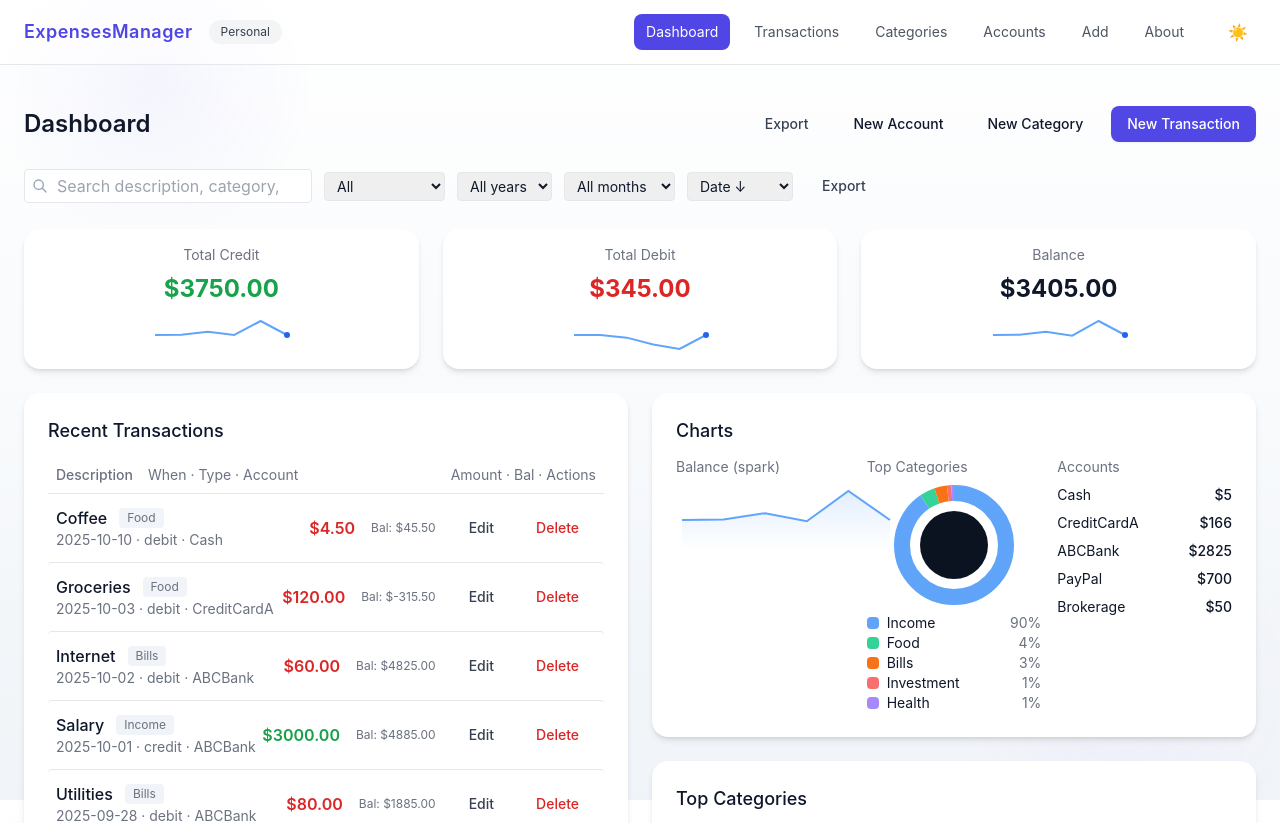
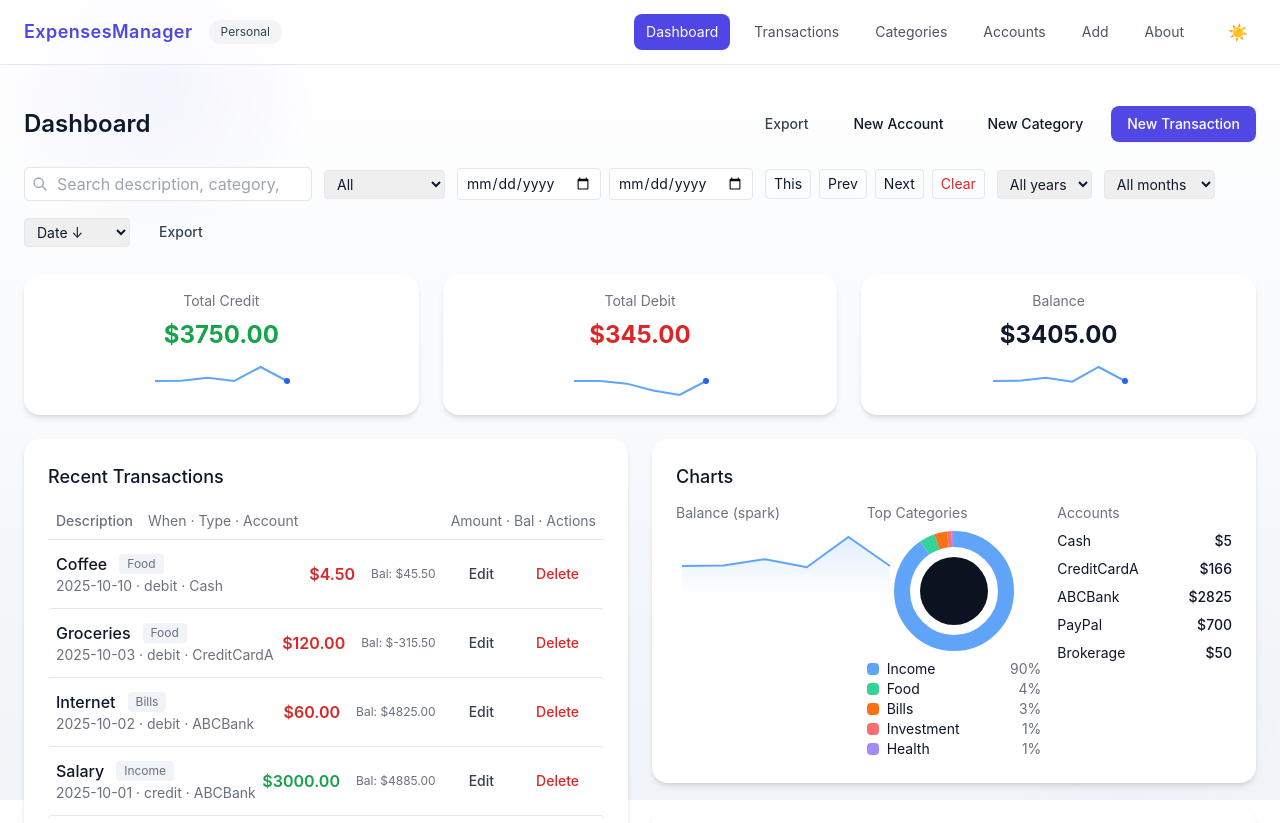
Before and after one commit to EddyWangWork/react_expensesManager, a React (Vite) app: page / in a window 1280 px wide. Shown: the top 823 px of the page. Built offline with nearby package versions, Linux system fonts and the light colour scheme.

Commit message:
dashboard filter

```diff
--- a/src/pages/Dashboard.jsx
+++ b/src/pages/Dashboard.jsx
@@ -11,6 +11,8 @@ export default function Dashboard() {
     const [query, setQuery] = useState('')
     const [typeFilter, setTypeFilter] = useState('all')
     const [selectedYear, setSelectedYear] = useState('all')
+    const [startDate, setStartDate] = useState('')
+    const [endDate, setEndDate] = useState('')
     const [selectedMonth, setSelectedMonth] = useState('all')
     const [sortBy, setSortBy] = useState('date_desc')
     const [pageSize] = useState(8)
@@ -70,6 +72,64 @@ export default function Dashboard() {
         return { credit, debit, balance, totalsByCategory, totalsByAccount, monthlySummary }
     }
 
+    // formatter & presets for dashboard date controls (local yyyy-mm-dd)
+    const fmt = d => {
+        const yyyy = d.getFullYear()
+        const mm = String(d.getMonth() + 1).padStart(2, '0')
+        const dd = String(d.getDate()).padStart(2, '0')
+        return `${yyyy}-${mm}-${dd}`
+    }
+
+    const pretty = d => {
+        try { return d.toLocaleDateString(undefined, { month: 'short', day: 'numeric', year: 'numeric' }) }
+        catch (e) { return fmt(d) }
+    }
+
+    const computePresetRange = (preset) => {
+        if (!preset) return null
+        let base
+        try {
+            if (startDate) base = new Date(startDate)
+            else if (endDate) base = new Date(endDate)
+            else base = new Date()
+            if (isNaN(base.getTime())) base = new Date()
+        } catch (e) {
+            base = new Date()
+        }
+        const now = new Date()
+        const nowY = now.getFullYear()
+        const nowM = now.getMonth()
+        const y = base.getFullYear()
+        const m = base.getMonth()
+        let s, e
+        if (preset === 'this') {
+            s = new Date(nowY, nowM, 1)
+            e = new Date(nowY, nowM + 1, 0)
+        } else if (preset === 'prev') {
+            s = new Date(y, m - 1, 1)
+            e = new Date(y, m, 0)
+        } else if (preset === 'next') {
+            s = new Date(y, m + 1, 1)
+            e = new Date(y, m + 2, 0)
+        } else if (preset === 'clear') return null
+        return { s, e }
+    }
+
+    const applyPreset = (preset) => {
+        if (!preset) return
+        if (preset === 'clear') { setStartDate(''); setEndDate(''); return }
+        const r = computePresetRange(preset)
+        if (!r) return
+        setStartDate(fmt(r.s))
+        setEndDate(fmt(r.e))
+    }
+
+    const isPresetActive = (preset) => {
+        const r = computePresetRange(preset)
+        if (!r) return false
+        return startDate === fmt(r.s) && endDate === fmt(r.e)
+    }
+
     const sparkline = (values = []) => {
         const w = 140, h = 36, pad = 4
         if (!values || values.length === 0) return null
@@ -113,6 +173,17 @@ export default function Dashboard() {
         const res = all.filter(t => {
             // type filter
             if (typeFilter !== 'all' && t.type !== typeFilter) return false
+            // date filters
+            if (startDate) {
+                try {
+                    if (new Date(t.date) < new Date(startDate)) return false
+                } catch (e) { }
+            }
+            if (endDate) {
+                try {
+                    if (new Date(t.date) > new Date(endDate)) return false
+                } catch (e) { }
+            }
             // year/month filter
             if (selectedYear !== 'all' || selectedMonth !== 'all') {
                 const d = new Date(t.date)
@@ -134,7 +205,7 @@ export default function Dashboard() {
         })
 
         return res
-    }, [state.transactions, query, typeFilter, selectedYear, selectedMonth, sortBy])
+    }, [state.transactions, query, typeFilter, selectedYear, selectedMonth, sortBy, startDate, endDate])
 
     // derive visible (paginated) list from activeTxs
     const filteredTxs = useMemo(() => activeTxs.slice(0, 50), [activeTxs])
@@ -200,6 +271,38 @@ export default function Dashboard() {
                     <option value="transfer_in">Transfer In</option>
                     <option value="transfer_out">Transfer Out</option>
                 </select>
+
+                <div className="flex items-center gap-2">
+                    <input type="date" aria-label="from date" value={startDate} onChange={e => setStartDate(e.target.value)} className="border rounded px-2 py-1 text-sm" />
+                    <input type="date" aria-label="to date" value={endDate} onChange={e => setEndDate(e.target.value)} className="border rounded px-2 py-1 text-sm" />
+                </div>
+
+                <div className="inline-flex items-center gap-2">
+                    {(() => {
+                        const presets = ['this', 'prev', 'next']
+                        return presets.map(p => {
+                            const r = computePresetRange(p)
+                            const title = r ? `${pretty(r.s)} — ${pretty(r.e)}` : ''
+                            const active = isPresetActive(p)
+                            const label = p === 'this' ? 'This' : p === 'prev' ? 'Prev' : 'Next'
+                            return (
+                                <button
+                                    key={p}
+                                    type="button"
+                                    title={title}
+                                    aria-pressed={active}
+                                    aria-label={active ? `${label} preset active (${title})` : `Apply ${label} preset: ${title}`}
+                                    onClick={() => applyPreset(p)}
+                                    className={`border rounded px-2 py-1 text-sm hover:bg-slate-100 ${active ? 'bg-indigo-50 ring-1 ring-indigo-200' : ''}`}
+                                >
+                                    {label}
+                                </button>
+                            )
+                        })
+                    })()}
+
+                    <button type="button" onClick={() => applyPreset('clear')} className="border rounded px-2 py-1 text-sm text-red-600 hover:bg-red-50" title="Clear dates" aria-label="Clear date filters">Clear</button>
+                </div>
 
                 {/* Year filter */}
                 <select aria-label="Filter by year" value={selectedYear} onChange={e => setSelectedYear(e.target.value)} className="border rounded px-2 py-1 text-sm">
```
